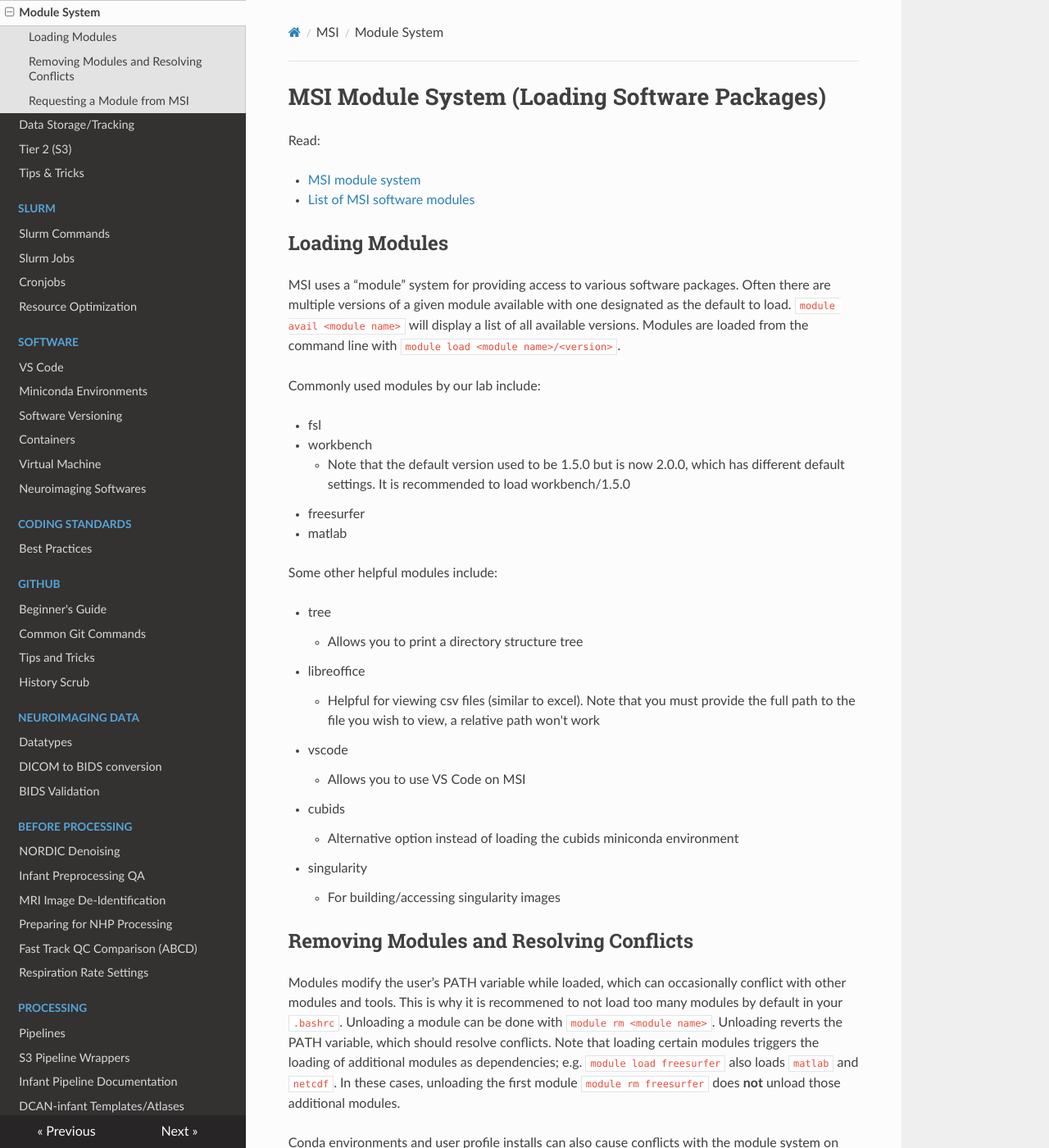
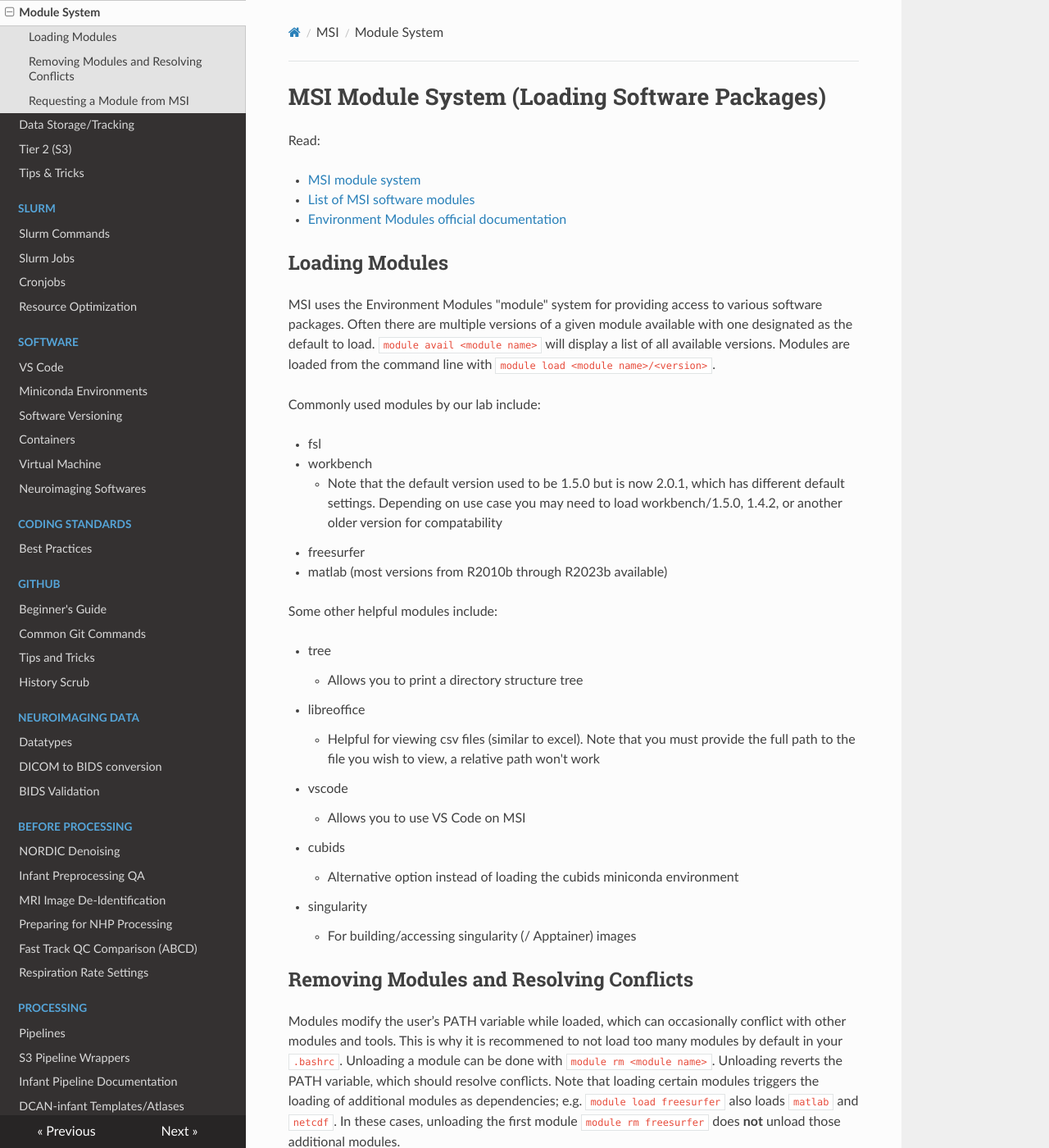
Before and after one commit to DCAN-Labs/cdni-brain, an MkDocs documentation site: the page built from docs/modules.md, in a window 1280 px wide and 1400 px high. Shown: the whole window at 82% size. Built offline with MkDocs 1.6.1, drawn with Linux system fonts in a browser that asks for light colours; nearby versions of some CDN libraries.

Commit message:
Update modules.md
Link to Environment Modules RTD;  add info on Matlab versions

```diff
--- a/docs/modules.md
+++ b/docs/modules.md
@@ -6,17 +6,19 @@ Read:
 
 * [List of MSI software modules](https://www.msi.umn.edu/software)
 
+* [Environment Modules official documentation](https://modules.readthedocs.io/en/latest/)
+
 ## Loading Modules
 
-MSI uses a “module” system for providing access to various software packages. Often there are multiple versions of a given module available with one designated as the default to load.  `module avail <module name>` will display a list of all available versions. Modules are loaded from the command line with `module load <module name>/<version>`.
+MSI uses the Environment Modules "module" system for providing access to various software packages. Often there are multiple versions of a given module available with one designated as the default to load.  `module avail <module name>` will display a list of all available versions. Modules are loaded from the command line with `module load <module name>/<version>`.
 
 Commonly used modules by our lab include:
 
 * fsl
 * workbench
-    - Note that the default version used to be 1.5.0 but is now 2.0.0, which has different default settings. It is recommended to load workbench/1.5.0
+    - Note that the default version used to be 1.5.0 but is now 2.0.1, which has different default settings. Depending on use case you may need to load workbench/1.5.0, 1.4.2, or another older version for compatability
 * freesurfer
-* matlab
+* matlab (most versions from R2010b through R2023b available)
 
 Some other helpful modules include:
 
@@ -33,7 +35,7 @@ Some other helpful modules include:
     - Alternative option instead of loading the cubids miniconda environment
 
 * singularity
-    - For building/accessing singularity images
+    - For building/accessing singularity (/ Apptainer) images
 
 ## Removing Modules and Resolving Conflicts
 
```
